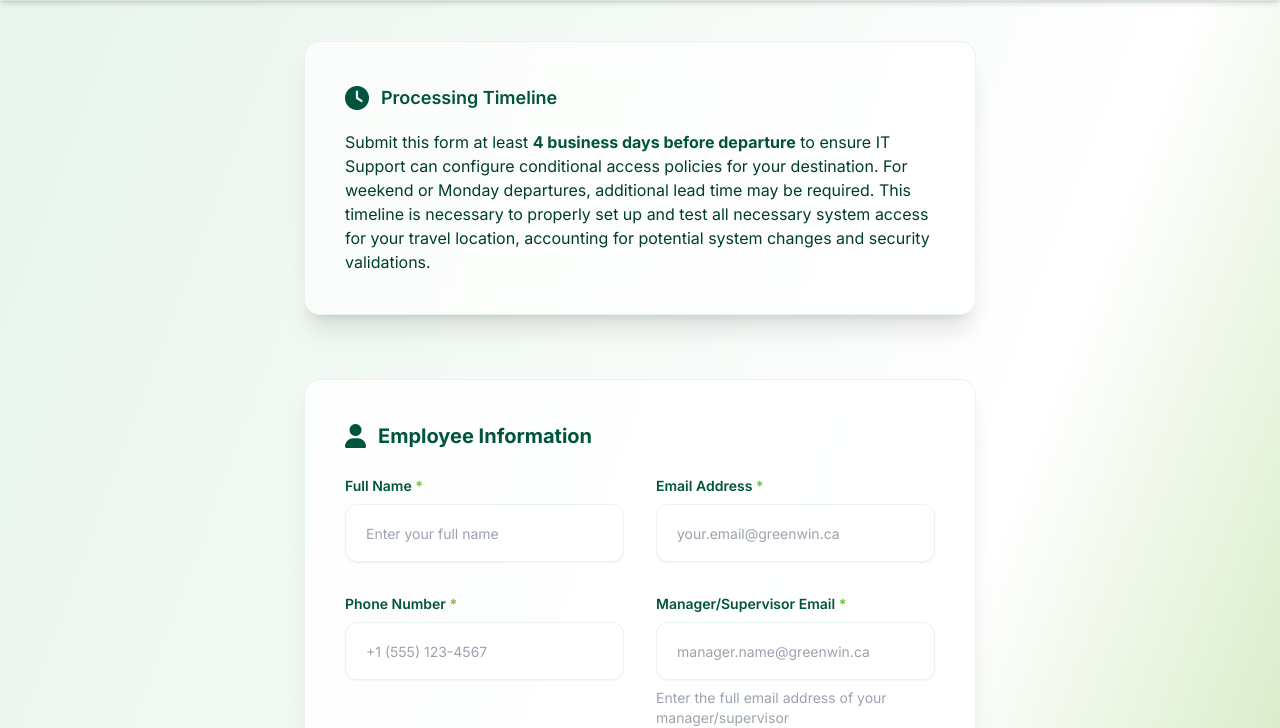
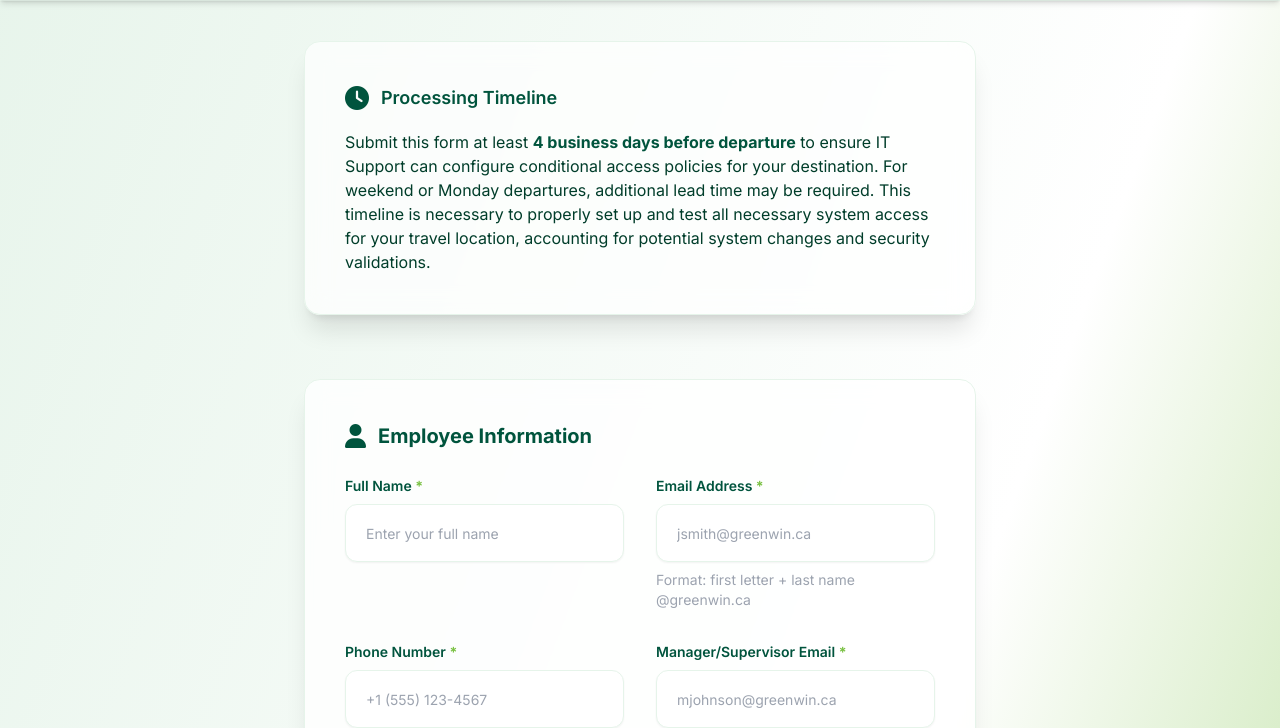
Before and after one commit to NKhanGreenwin/greenwin-travelpack, a plain HTML site: page index.html in a window 1280 px wide. Shown: the part 224-952 px from the top of the page. Drawn offline with nearby package versions, Linux system fonts and the light colour scheme.

Commit message:
Fix email format placeholders: Update to Greenwin naming convention (first letter + last name) and add format guidance

```diff
--- a/index.html
+++ b/index.html
@@ -152,18 +152,19 @@
                             <label for="fullName" class="block text-sm font-semibold text-greenwin-primary mb-2">Full Name <span class="text-greenwin-accent font-bold">*</span></label>
                             <input type="text" id="fullName" name="fullName" required placeholder="Enter your full name" class="w-full rounded-xl border border-greenwin-light px-5 py-4 focus:ring-2 focus:ring-greenwin-accent focus:outline-none text-base shadow-sm transition">
                         </div>
-                        <div>
-                            <label for="email" class="block text-sm font-semibold text-greenwin-primary mb-2">Email Address <span class="text-greenwin-accent font-bold">*</span></label>
-                            <input type="email" id="email" name="email" required placeholder="your.email@greenwin.ca" class="w-full rounded-xl border border-greenwin-light px-5 py-4 focus:ring-2 focus:ring-greenwin-accent focus:outline-none text-base shadow-sm transition">
-                        </div>
+                                                  <div>
+                              <label for="email" class="block text-sm font-semibold text-greenwin-primary mb-2">Email Address <span class="text-greenwin-accent font-bold">*</span></label>
+                              <input type="email" id="email" name="email" required placeholder="jsmith@greenwin.ca" class="w-full rounded-xl border border-greenwin-light px-5 py-4 focus:ring-2 focus:ring-greenwin-accent focus:outline-none text-base shadow-sm transition">
+                              <div class="text-sm text-gray-400 mt-2">Format: first letter + last name @greenwin.ca</div>
+                          </div>
                         <div>
                             <label for="phone" class="block text-sm font-semibold text-greenwin-primary mb-2">Phone Number <span class="text-greenwin-accent font-bold">*</span></label>
                             <input type="tel" id="phone" name="phone" required placeholder="+1 (555) 123-4567" class="w-full rounded-xl border border-greenwin-light px-5 py-4 focus:ring-2 focus:ring-greenwin-accent focus:outline-none text-base shadow-sm transition">
                         </div>
                         <div>
                             <label for="manager" class="block text-sm font-semibold text-greenwin-primary mb-2">Manager/Supervisor Email <span class="text-greenwin-accent font-bold">*</span></label>
-                            <input type="email" id="manager" name="manager" required placeholder="manager.name@greenwin.ca" class="w-full rounded-xl border border-greenwin-light px-5 py-4 focus:ring-2 focus:ring-greenwin-accent focus:outline-none text-base shadow-sm transition">
-                            <div class="text-sm text-gray-400 mt-2">Enter the full email address of your manager/supervisor</div>
+                            <input type="email" id="manager" name="manager" required placeholder="mjohnson@greenwin.ca" class="w-full rounded-xl border border-greenwin-light px-5 py-4 focus:ring-2 focus:ring-greenwin-accent focus:outline-none text-base shadow-sm transition">
+                            <div class="text-sm text-gray-400 mt-2">Format: first letter of first name + full last name @greenwin.ca</div>
                         </div>
                         <div class="md:col-span-2">
                             <label for="department" class="block text-sm font-semibold text-greenwin-primary mb-2">Department <span class="text-greenwin-accent font-bold">*</span></label>
```
